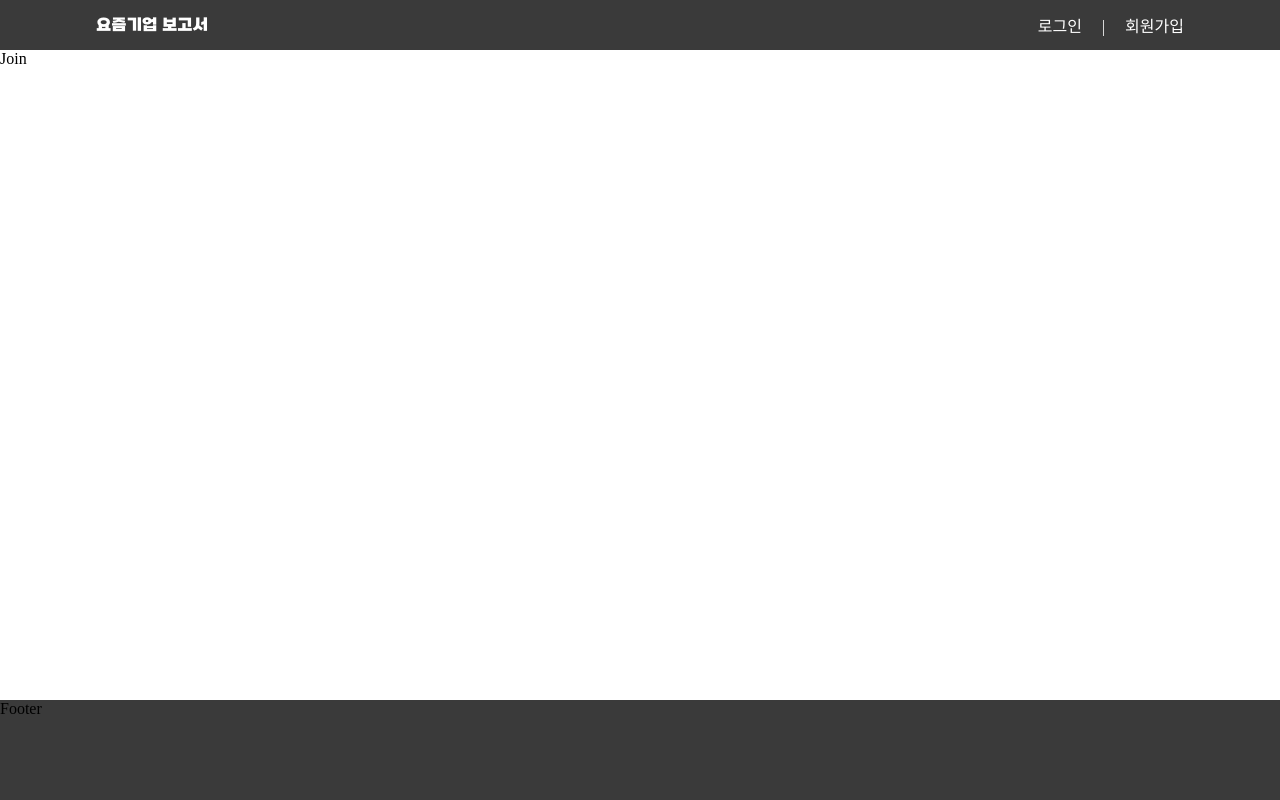
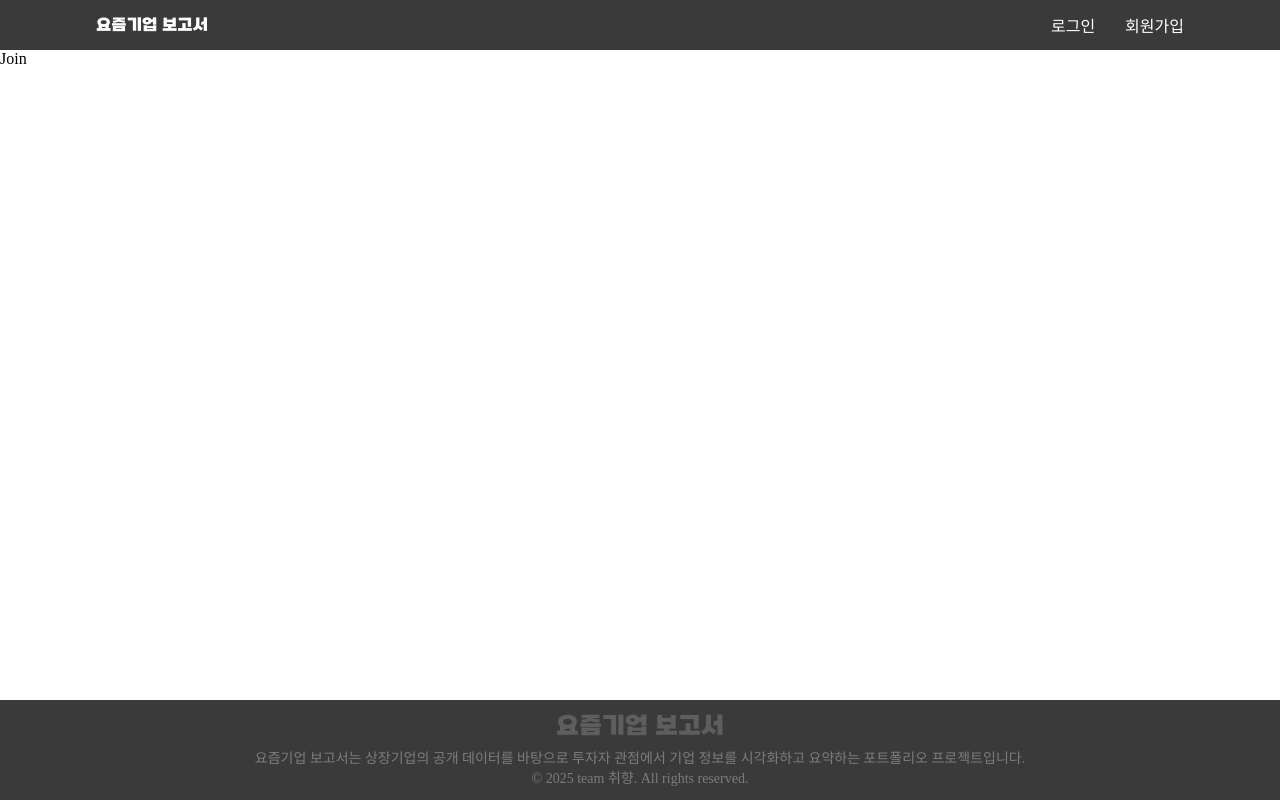
Before and after one commit to Eunhye1109/Practical-Project, a React (Create React App) app in the folder front/: page /join in a window 1280 px wide. Built offline with nearby package versions, Linux system fonts and the light colour scheme; a web font is replaced by a local one.

Commit message:
[Design] 메인레이아웃(header + navigation + footer)완료

```diff
--- a/front/src/index.css
+++ b/front/src/index.css
@@ -24,8 +24,7 @@
   font-display: swap;
 }
 
-html, body {
-  height: 100%;
+html, body, * {
   margin: 0;
   font-family: 'Pretendard';
   -webkit-font-smoothing: antialiased;
--- a/front/src/layouts/Footer.tsx
+++ b/front/src/layouts/Footer.tsx
@@ -1,16 +1,53 @@
 import React from 'react'
 import styled from '@emotion/styled'
+import { Link } from 'react-router-dom';
 
 const Container = styled.footer`
     width: 100%;
     height: 100px;
     background-color: ${({theme}) => theme.colors.natural90};
+    display: flex;
+    justify-content: center;
+    align-items: center;
 `;
 
-const Footer = () => {
+const Content = styled.div`
+    width: 85%;
+    display: flex;
+    justify-content: center;
+    align-items: center;
+    flex-direction: column;
+    gap: 5px;
+`;
+
+const Logo = styled(Link)`
+    font-family: 'SB어그로';
+    font-weight: 300;
+    color: #5e5e5e; // TODO: 컬러칩 설정한 다음 수정하기
+    font-size: 24px;
+    text-decoration: none;
+    display: flex;
+`;
+
+const Body = styled.p`
+    font-size: 14px;
+    color: #7c7c7c; // TODO: 컬러칩 설정한 다음 수정하기
+    text-align: center;
+`;
+
+interface Props {
+    readonly logoTitle: string;
+}
+
+const Footer = ({logoTitle}: Props) => {
   return (
     <Container>
-        Footer
+        <Content>
+            <Logo to={'/'}>{logoTitle}</Logo>
+            <Body>
+                요즘기업 보고서는 상장기업의 공개 데이터를 바탕으로 투자자 관점에서 기업 정보를 시각화하고 요약하는 포트폴리오 프로젝트입니다. <br />© 2025 team 취향. All rights reserved.
+            </Body>
+        </Content>
     </Container>
   )
 }
--- a/front/src/layouts/Header.tsx
+++ b/front/src/layouts/Header.tsx
@@ -21,7 +21,7 @@ const Content = styled.div`
 
 const Logo = styled(Link)`
     font-family: 'SB어그로';
-    font-weight: 00;
+    font-weight: 300;
     color: white;
     font-size: 16px;
     text-decoration: none;
--- a/front/src/layouts/MainLayout.tsx
+++ b/front/src/layouts/MainLayout.tsx
@@ -12,7 +12,7 @@ const MainLayout: FC<Props> = ({children}) => {
     <>
         <Header logoTitle='요즘기업 보고서' />
         {children}
-        <Footer />
+        <Footer logoTitle='요즘기업 보고서' />
     </>
   )
 }
--- a/front/src/layouts/Navigation.tsx
+++ b/front/src/layouts/Navigation.tsx
@@ -7,7 +7,7 @@ const Container = styled.div`
     display: flex;
     justify-content: center;
     align-items: center;
-    gap: 20px;
+    gap: 30px;
 `;
 
 const StyledLink = styled(Link)`
@@ -15,13 +15,13 @@ const StyledLink = styled(Link)`
     color: white;
     font-size: 16px;
 
-    &:not(:last-child)::after {
-        margin-left: 20px;
-        content: '|';
+    &:hover {
+        opacity: 0.8;
     }
 `;
 
 const Navigation = () => {
+    // TODO: 가능하다면 아이콘 추가해보기
     const [nav, setNav] = useState([
         {label: '로그인', to: 'login'},
         {label: '회원가입', to: 'join'}
```
